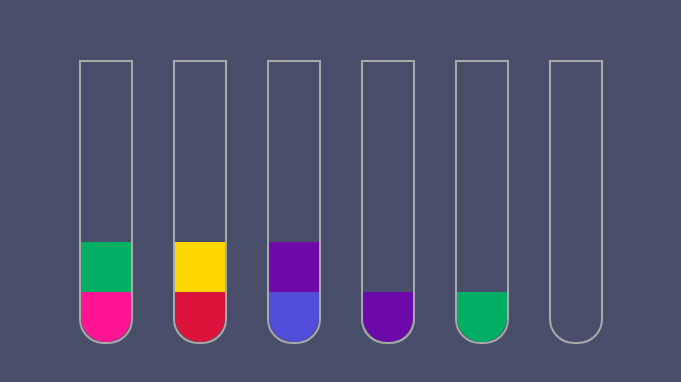
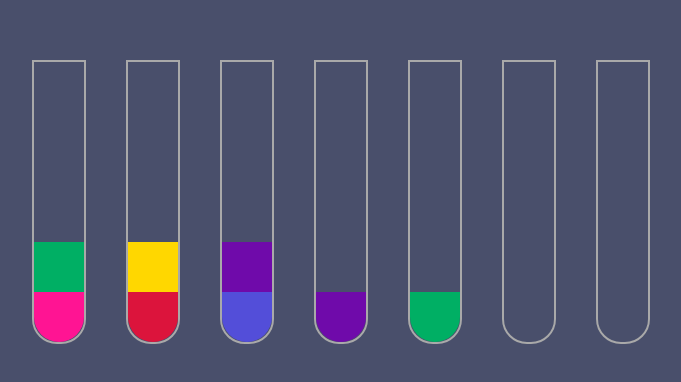
Before and after one commit to aKrivonogova/sort-puzzle-bottle, a Vue app: page / in a window 1280 px wide. Shown: the part 198-580 px from the top of the page, without its empty margins (279-960 px from the left). Built offline with nearby package versions, Linux system fonts and the light colour scheme.

Commit message:
добавление map

```diff
--- a/src/App.vue
+++ b/src/App.vue
@@ -20,6 +20,36 @@ export default {
   padding: 0;
 }
 
+:root {
+  .green {
+    background-color: #00AF64;
+  }
+
+  .red {
+    background-color: #DC143C;
+  }
+
+  .yellow {
+    background-color: gold;
+  }
+
+  .blue {
+    background-color: #534ED9;
+  }
+
+  .orange {
+    background-color: orange;
+  }
+
+  .violet {
+    background-color: #6F0AAA;
+  }
+
+  .pink {
+    background-color: deeppink;
+  }
+}
+
 html,
 body {
   width: 100%;
--- a/src/components/bottles.vue
+++ b/src/components/bottles.vue
@@ -3,6 +3,9 @@ import { defineComponent } from 'vue';
 import Bottle from '@/domains/Bottle';
 import Liquid from '@/domains/Liquid';
 import BottleFactory from '@/domains/BottleFactory'
+const BOTTLES_COUNT: number = 5;
+const DEFAULT_BOTTLE_CAPACITY: number = 4;
+const DEFAULT_COUNT_EMPTY_BOTTLES: number = 2;
 
 export default defineComponent({
     name: 'bottle',
@@ -10,25 +13,58 @@ export default defineComponent({
         return {
             bottles: [] as Bottle<Liquid>[],
             bottleFactory: new BottleFactory(),
-            emptyBottle: new Bottle<Liquid>(),
-            BOTTLES_COUNT: 5,
+            bottlesMap: new Map() as Map<string, Bottle<Liquid>>,
             sourceBottleId: null as null | string,
             targetBottleId: null as null | string,
-            DEFAULT_BOTTLE_CAPACITY: 4 as number,
-            isAcceptTransfer: true as boolean,
         };
     },
+
+    created() {
+        this.createdBottlesMap();
+        for (let index = 0; index < this.getDefaultCountEmptyBottles; index++) {
+            this.addEmptyBottlesToBottlesMap();
+        }
+    },
+
     computed: {
-        getBottlesList() {
-            return this.bottles
+        getBottlesList(): any {
+            return Array.from(this.bottlesMap.entries()).map(([id, bottle]) => ({ id, bottle }));
         },
+
+        getDefaultBootleCapacity(): number {
+            return DEFAULT_BOTTLE_CAPACITY;
+        },
+
+        getDefaultCountEmptyBottles(): number {
+            return DEFAULT_COUNT_EMPTY_BOTTLES
+        }
     },
     methods: {
+        createdBottlesMap() {
+            for (let i = 0; i < BOTTLES_COUNT; i++) {
+                const newBottle = this.bottleFactory.createBottle();
+                this.setBottlesMapValue(newBottle);
+            }
+        },
+
+        addEmptyBottlesToBottlesMap() {
+            const newEmptyBottle = this.bottleFactory.createEmptyBottle();
+            this.setBottlesMapValue(newEmptyBottle)
+        },
+
+        setBottlesMapValue(bottle: Bottle<Liquid>) {
+            this.bottlesMap.set(bottle.getId(), bottle);
+        },
+
         getCurrentColor(itemColor: Liquid) {
             return itemColor.getColor();
         },
 
-        selectBottle(bottleId: string | null): void {
+        getBottlesCount(): number {
+            return BOTTLES_COUNT;
+        },
+
+        selectBottle(bottleId: string): void {
             if (this.sourceBottleId === null) {
                 this.sourceBottleId = bottleId;
                 return;
@@ -41,87 +77,54 @@ export default defineComponent({
             this.targetBottleId = bottleId;
         },
 
-        getBottleById(bottleId: string): Bottle<Liquid> {
-            return this.bottles.find((bottleItem) => bottleItem.getId() === bottleId) as Bottle<Liquid>;
+        getBottleById(bottleId: string): any {
+            return this.bottlesMap.get(bottleId)
         },
 
-        isFullBottle(targetBottleId: string): boolean {
-            return this.getBottleById(targetBottleId).getSize() === this.DEFAULT_BOTTLE_CAPACITY
-        },
 
-        transferBottleLiquid(sourceBottleId: string, targetBottleId: string): void {
-            const pouredLiquid: Liquid | undefined = this.getBottleById(sourceBottleId).pourOut();
-            if (!pouredLiquid) {
+        pourLiquid(sourceBottleId: string, targetBottleId: string): void {
+
+            if (!this.getBottleById(sourceBottleId).isNotEmptyBottle()) {
                 return
             }
+            if (!this.getBottleById(targetBottleId).isNotFullBottle(this.getDefaultBootleCapacity)) {
+                return
+            }
+
+            const pouredLiquid: Liquid = this.getBottleById(sourceBottleId).pourOut();
             this.getBottleById(targetBottleId).pour(pouredLiquid);
         },
 
-        resetSelectedBottles(): void {
+        resetSelectedBottles() {
             this.sourceBottleId = null;
             this.targetBottleId = null;
-        },
-
-        isEmptyBottlesId(): boolean {
-            return !this.targetBottleId || !this.sourceBottleId
-        },
-
-        getCurrentLiquid(bottleId: string): string {
-            return this.getBottleById(bottleId).getFirstValue().getColor();
-        },
-
-        isSameColors(targetBottleId: string, sourceBottleId: string) {
-            return this.getCurrentLiquid(targetBottleId) === this.getCurrentLiquid(sourceBottleId);
-        },
+        }
     },
-
-    mounted() {
-        for (let i = 0; i < this.BOTTLES_COUNT; i++) {
-            this.bottles.push(this.bottleFactory.createBottle());
-        }
-        this.bottles.push(this.emptyBottle);
-    },
-
     watch: {
         targetBottleId() {
-            // проверка на не выбранные бутылки
             if (!this.targetBottleId || !this.sourceBottleId) {
                 return
-            };
-
-            // Проверка на полную бутылку
-            if (this.isFullBottle(this.targetBottleId)) {
-                this.resetSelectedBottles();
-                return
             }
-            // Проверка на одинаковый цвет
-            if (!this.getBottleById(this.targetBottleId).isEmptyBottle()) {
-                this.isAcceptTransfer = this.isSameColors(this.sourceBottleId, this.targetBottleId)
-            }
-
-            if (this.isAcceptTransfer) {
-                this.transferBottleLiquid(this.sourceBottleId, this.targetBottleId);
-            }
-
+            this.pourLiquid(this.sourceBottleId, this.targetBottleId);
             this.resetSelectedBottles();
         }
     }
 
-});
+})
 </script>
 <template>
-    <div class="container">
-        <ul class="bottle" v-for="(itemBottle, indexBottle) in getBottlesList" :key="itemBottle.getId()"
-            :style="{ minHeight: BOTTLES_COUNT * 50 + 'px' }" @click="selectBottle(itemBottle.getId())">
-            <li v-for="(itemColor, indexItemColor) in itemBottle.getValues()" :key="indexItemColor"
-                :class="[getCurrentColor(itemColor), 'slot']">
+    <div class="bottles-game-container">
+        <ul class="bottle" v-for="(itemBottle, keyItemBottle) in getBottlesList" :key="keyItemBottle"
+            :style="{ minHeight: getBottlesCount() * 50 + 'px' }" @click="selectBottle(itemBottle.id)">
+
+            <li v-for="(itemColor, indexItemColor) in itemBottle.bottle.getValues()" :key="indexItemColor"
+                :class="[getCurrentColor(itemColor), 'color']">
             </li>
         </ul>
-
     </div>
 </template>
 <style>
-.container {
+.bottles-game-container {
     width: 100%;
     height: 100vh;
     display: flex;
@@ -129,8 +132,6 @@ export default defineComponent({
     justify-content: center;
     background-color: #494f6b;
 }
-
-
 
 .bottle {
     list-style: none;
@@ -146,41 +147,15 @@ export default defineComponent({
 }
 
 
-.slot:last-of-type {
+.color:last-of-type {
     border-bottom-left-radius: 25px;
     border-bottom-right-radius: 25px;
 }
 
-.slot {
+.color {
     width: 50px;
     height: 50px;
 }
 
-.green {
-    background-color: #00AF64;
-}
 
-.red {
-    background-color: #DC143C;
-}
-
-.yellow {
-    background-color: gold;
-}
-
-.blue {
-    background-color: #534ED9;
-}
-
-.orange {
-    background-color: orange;
-}
-
-.violet {
-    background-color: #6F0AAA;
-}
-
-.pink {
-    background-color: deeppink;
-}
 </style>
--- a/src/domains/Bottle.ts
+++ b/src/domains/Bottle.ts
@@ -27,7 +27,11 @@ export default class Bottle<T> extends Stack<T> {
         return this.id;
     }
 
-    public isEmptyBottle(): boolean {
-        return this.getValues().length === 0;
+    public isNotEmptyBottle(): boolean {
+        return this.getValues().length > 0;
+    }
+
+    public isNotFullBottle(currentBootleMaxCapacity: number):boolean {
+        return this.getValues().length < currentBootleMaxCapacity;
     }
 }
--- a/src/domains/BottleFactory.ts
+++ b/src/domains/BottleFactory.ts
@@ -20,6 +20,10 @@ export default class BottleFactory {
         return colors[randomIndex] as liquidColors;
     }
 
+    public createEmptyBottle(): Bottle<Liquid>{
+         return new Bottle();
+    }
+
     public createBottle(): Bottle<Liquid> {
         const liquidSlotsToFill: number = this.getCurrentLiquidSlotsToFill();
         const liquids: Liquid[] = [];
```
